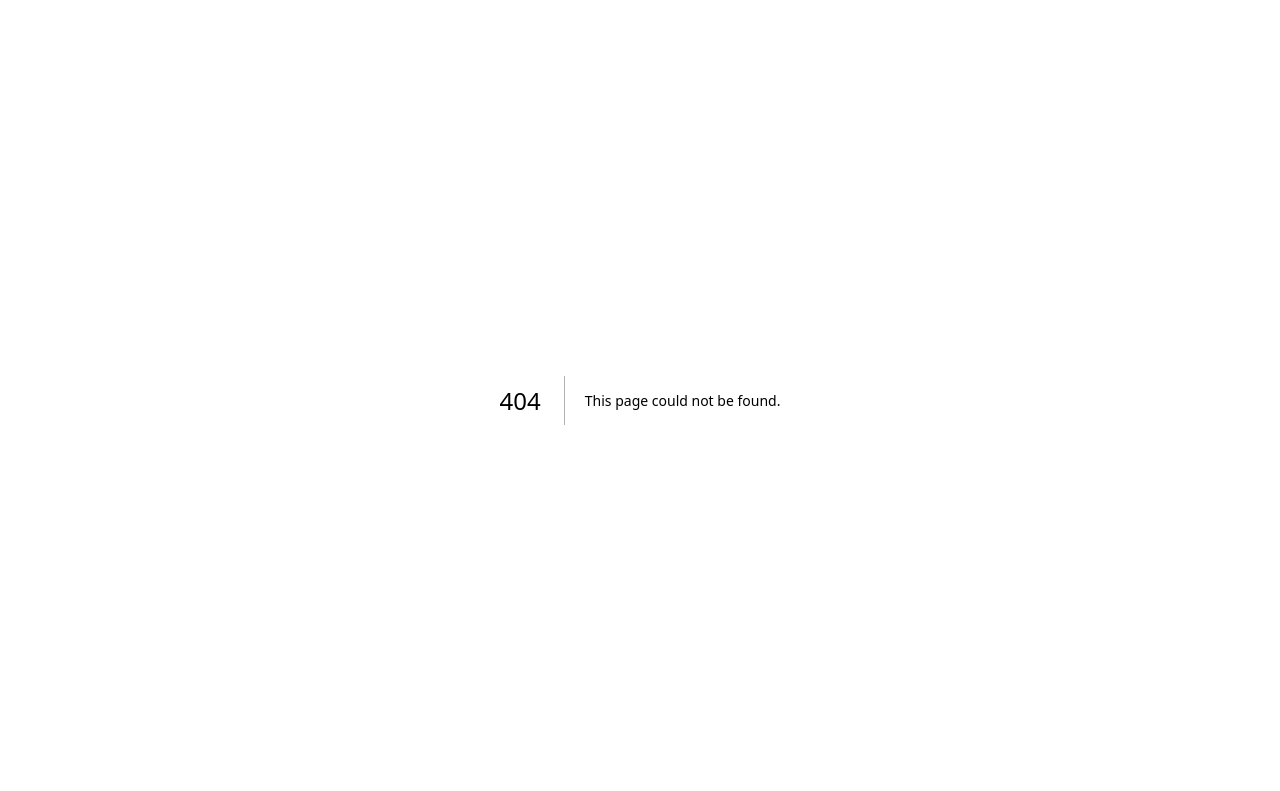
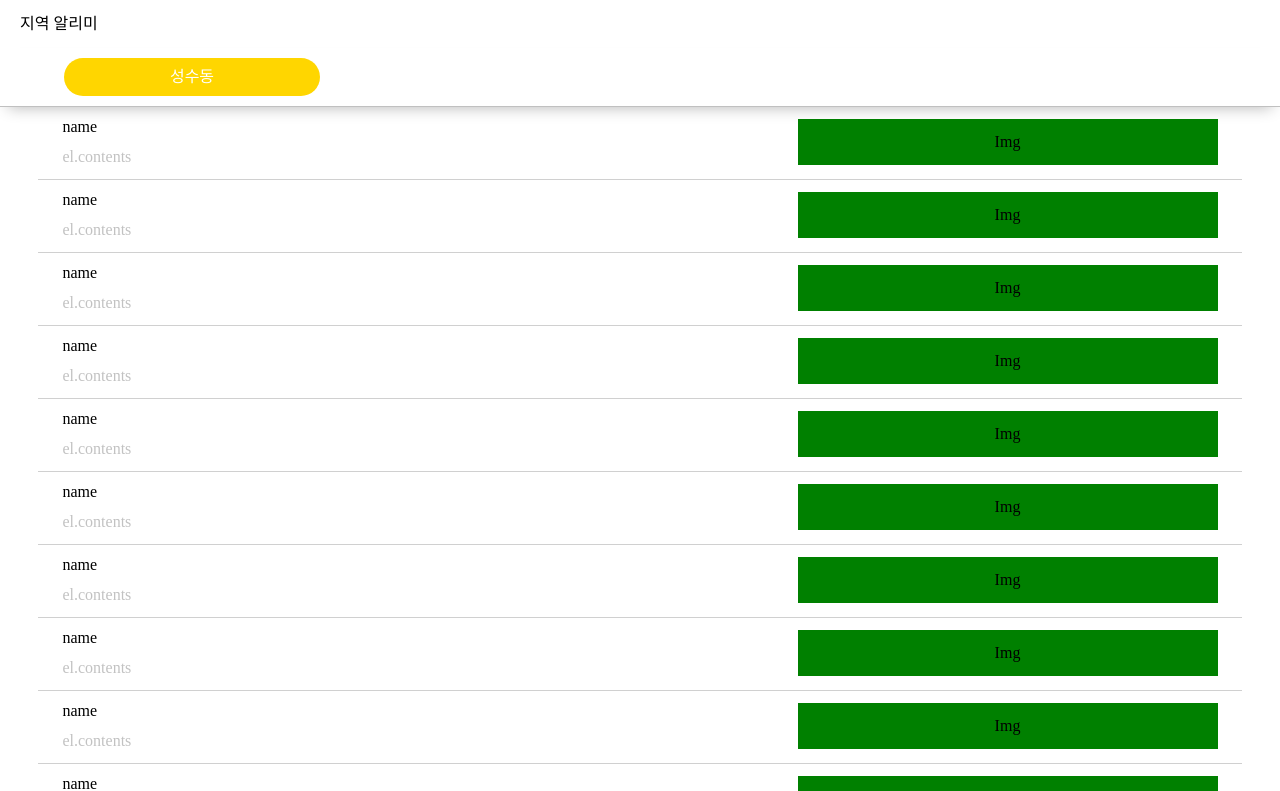
Before and after one commit to Jjaang9/app, a Next.js app: page /localAlerts in a window 1280 px wide. Before the commit this address had no page. Shown: the top 791 px of the page. Built offline with nearby package versions, Linux system fonts and the light colour scheme.

Commit message:
ADD :: local-alerts page

```diff
--- /dev/null
+++ b/src/app/localAlerts/page.jsx
@@ -0,0 +1,192 @@
+"use client";
+
+import React from "react";
+import Header from "@/components/common/Header";
+import styled from "styled-components";
+import Image from "next/image";
+
+const LocalAlerts = ({ name }) => {
+  const truncate = (str) => {
+    return str?.length > 20 ? `${str.substring(0, 20)}...` : str;
+  };
+
+  const dummy = [
+    {
+      id: 0,
+      name: "스폰지밥 1",
+      contents:
+        "비키니시티비키니시티비키니시티비키니시티비키니시티비키니시티비키니시티니시티비키니시티비키니시티비키니시니시티비키니시티비키니시티비키니시니시티비키니시티비키니시티비키니시니시티비키니시티비키니시티비키니시니시티비키니시티비키니시티비키니시니시티비키니시티비키니시티비키니시니시티비키니시티비키니시티비키니시니시티비키니시티비키니시티비키니시비키니시티비키니시티비키니시티비키니시티비키니시티비키니시티비키니시티비키니시티비키니시티",
+    },
+    {
+      id: 1,
+      name: "스폰지밥 2",
+      contents:
+        "집게리아집게리아집게리아집게리아집게리아집게리아집게리아집게리아집게리아집게리아",
+    },
+    {
+      id: 2,
+      name: "스폰지밥 3",
+      contents: "뚱이뚱이뚱이뚱이뚱이뚱이뚱이",
+    },
+    {
+      id: 3,
+      name: "스폰지밥 4",
+      contents:
+        "비키니시티비키니시티비키니시티비키니시티비키니시티비키니시티비키니시티비키니시티",
+    },
+    {
+      id: 4,
+      name: "스폰지밥 5",
+      contents:
+        "집게리아집게리아집게리아집게리아집게리아집게리아집게리아집게리아집게리아집게리아",
+    },
+    {
+      id: 5,
+      name: "스폰지밥 6",
+      contents: "뚱이뚱이뚱이뚱이뚱이뚱이뚱이",
+    },
+    {
+      id: 6,
+      name: "스폰지밥 4",
+      contents:
+        "비키니시티비키니시티비키니시티비키니시티비키니시티비키니시티비키니시티비키니시티",
+    },
+    {
+      id: 7,
+      name: "스폰지밥 5",
+      contents:
+        "집게리아집게리아집게리아집게리아집게리아집게리아집게리아집게리아집게리아집게리아",
+    },
+    {
+      id: 8,
+      name: "스폰지밥 6",
+      contents: "뚱이뚱이뚱이뚱이뚱이뚱이뚱이",
+    },
+    {
+      id: 9,
+      name: "스폰지밥 5",
+      contents:
+        "집게리아집게리아집게리아집게리아집게리아집게리아집게리아집게리아집게리아집게리아",
+    },
+    {
+      id: 10,
+      name: "스폰지밥 6",
+      contents: "뚱이뚱이뚱이뚱이뚱이뚱이뚱이",
+    },
+  ];
+
+  return (
+    <>
+      <Header name="지역 알리미" />
+      <NavBar>
+        <NavButtonWrapper>
+          <NavButton>성수동</NavButton>
+        </NavButtonWrapper>
+      </NavBar>
+      <StyledLocalAlerts>
+        <BoxStyle>
+          {dummy.map((el, i) => (
+            <NewsWrapper key={i}>
+              <NewsTitleWrapper>
+                <NewsTitle>
+                  <Title>name</Title>
+                  <Subtitle>el.contents</Subtitle>
+                </NewsTitle>
+                <NewImgWrapper>Img</NewImgWrapper>
+              </NewsTitleWrapper>
+            </NewsWrapper>
+          ))}
+        </BoxStyle>
+      </StyledLocalAlerts>
+    </>
+  );
+};
+
+export const NavBar = styled.div`
+  width: 100%;
+  height: 48px;
+  border-bottom: 1px solid silver;
+  padding-top: 10px;
+  box-shadow: rgba(0, 0, 0, 0.3) 0px 8px 16px -8px;
+`;
+
+export const NavButtonWrapper = styled.div`
+  width: 25%;
+  height: 100%;
+  display: flex;
+  justify-content: flex-end;
+  align-items: center;
+`;
+
+export const NavButton = styled.div`
+  width: 80%;
+  height: 80%;
+  background-color: #ffd600;
+  color: white;
+  border-radius: 50px;
+  display: flex;
+  justify-content: center;
+  align-items: center;
+  margin-bottom: 10px;
+`;
+
+export const BoxStyle = styled.div`
+  display: flex;
+  flex-direction: column;
+  align-items: center;
+`;
+
+export const StyledLocalAlerts = styled.div`
+  width: 100%;
+  height: 83.5%;
+  display: flex;
+  flex-direction: column;
+`;
+
+export const NewsWrapper = styled.div`
+  width: 94%;
+  height: 72px;
+  border-bottom: 1px solid #d0d0d0;
+  display: flex;
+  flex-direction: column;
+  justify-content: center;
+  align-items: center;
+`;
+
+export const NewsTitleWrapper = styled.div`
+  width: 96%;
+  height: 80%;
+  display: flex;
+`;
+
+export const NewsTitle = styled.div`
+  width: 70%;
+  height: 100%;
+`;
+
+export const Title = styled.div`
+  width: 100%;
+  height: 30%;
+  margin-top: 5px;
+`;
+
+export const Subtitle = styled.div`
+  width: 100%;
+  height: 70%;
+  display: flex;
+  align-items: center;
+  color: #c2c2c2;
+`;
+
+export const NewImgWrapper = styled.div`
+  width: 40%;
+  height: 80%;
+  display: flex;
+  align-items: center;
+  justify-content: center;
+  background-color: gray;
+  margin-top: 5px;
+  background-color: green;
+`;
+
+export default LocalAlerts;
--- a/src/app/settings/page.tsx
+++ b/src/app/settings/page.tsx
@@ -7,7 +7,7 @@ import Header from "@/components/common/Header";
 const Setting = () => {
   return (
     <>
-      <Header name={"설정"} />
+      <Header name="설정" />
       <StyledSetting>
         <TitleWrapper>
           <TitleBox>
--- a/src/components/common/Header.jsx
+++ b/src/components/common/Header.jsx
@@ -16,16 +16,17 @@ const Header = ({ name }) => {
 const StyledHeader = styled.div`
   width: 100%;
   height: 48px;
+  margin-left: 20px;
 `;
 
 const Title = styled.div`
   color: black;
   text-decoration: none;
-  width: 20%;
+  width: 30%;
   height: 100%;
   display: flex;
   align-items: center;
-  justify-content: center;
+  justify-content: flex-start;
   cursor: pointer;
 `;
 
--- a/src/components/common/Navigation.tsx
+++ b/src/components/common/Navigation.tsx
@@ -21,9 +21,9 @@ const Navigation = () => {
         <IconSOS />
         <Desc>위급 상황</Desc>
       </LinkItem>
-      <LinkItem href="/settings">
+      <LinkItem href="/localAlerts">
         <IconCommunity />
-        <Desc>커뮤니티</Desc>
+        <Desc>지역 알리미</Desc>
       </LinkItem>
       <LinkItem href="/settings">
         <IconPerson />
```
